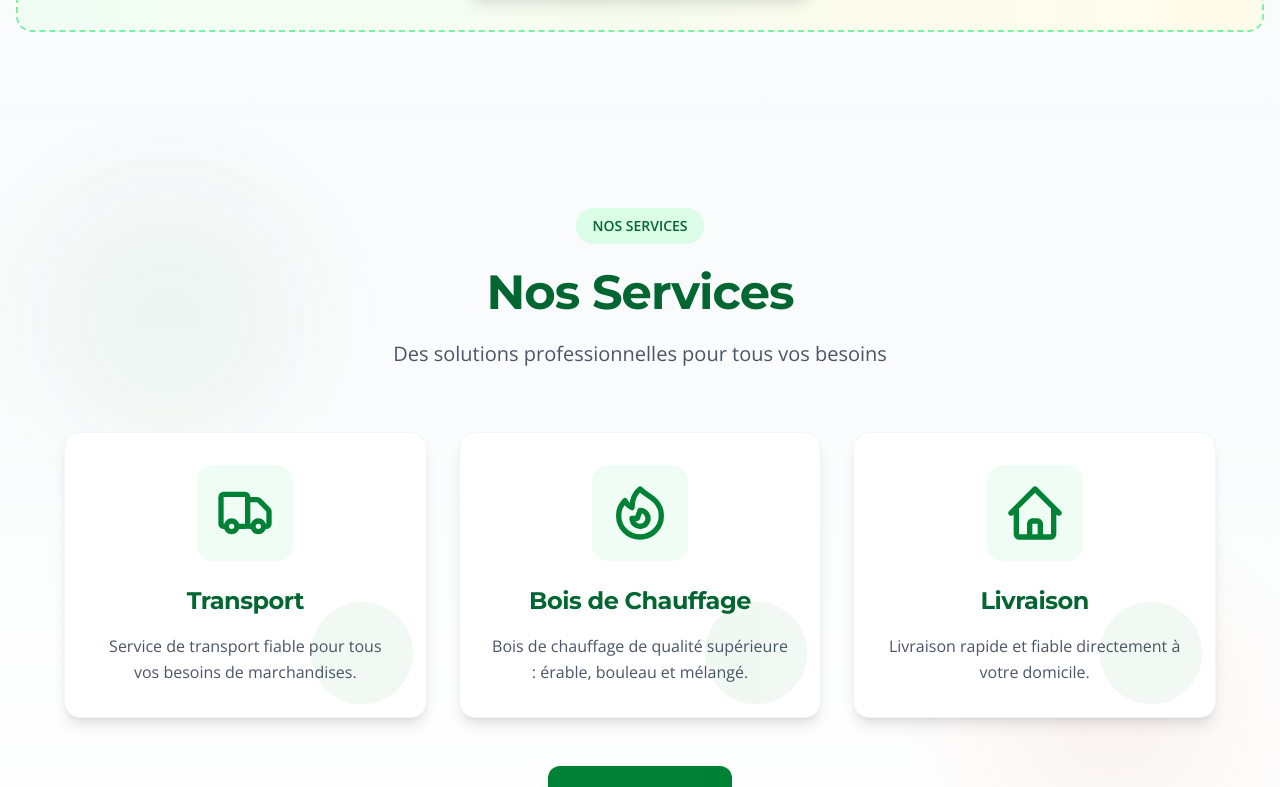
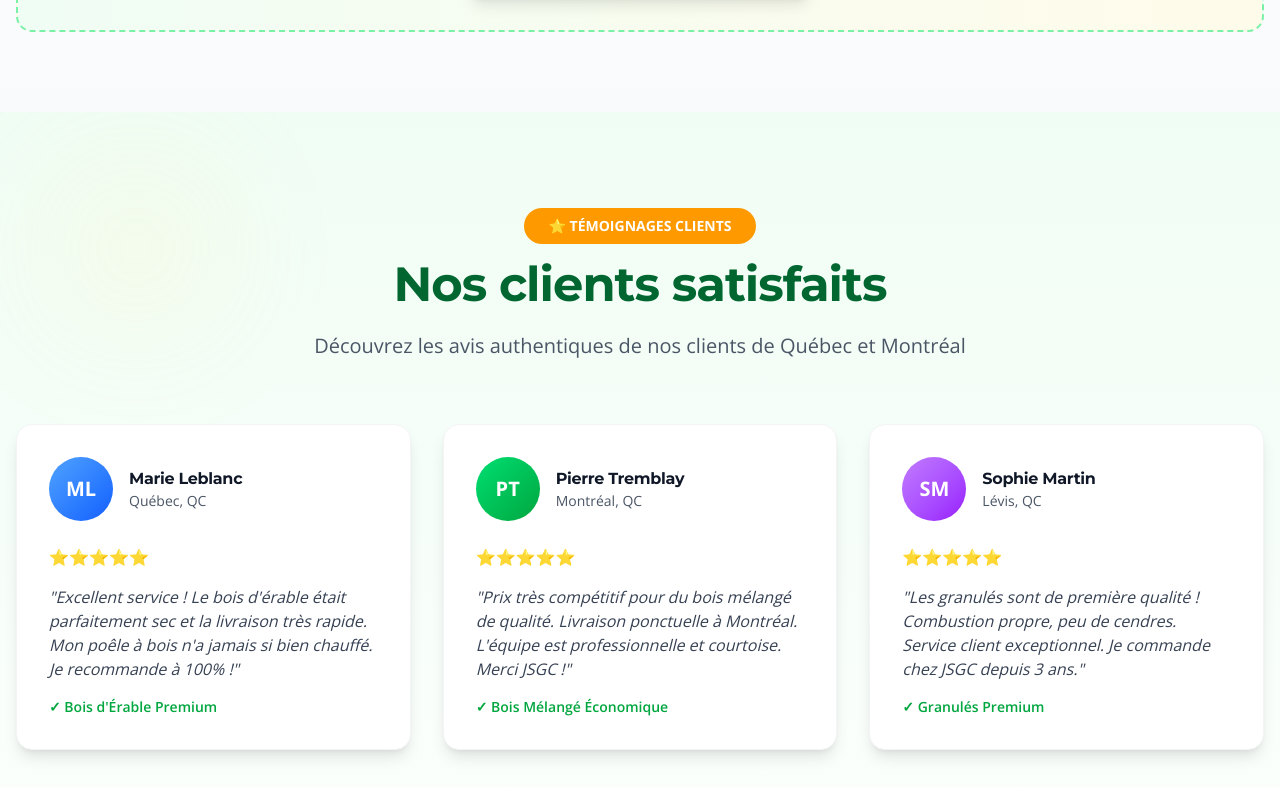
Before and after one commit to afriklabprojet/bous2, a Next.js app: page / in a window 1280 px wide. Shown: the part 1957-2744 px from the top of the page. Built offline with nearby package versions, Linux system fonts and the light colour scheme; no server answers.

Commit message:
feat: update phone number to +1 581 681 1180
- Update phone number across all pages and emails
- ContactForm placeholder
- Order page contact card
- Email templates (business and customer)
- Thank you page
- README documentation

```diff
--- a/app/api/send-order/route.ts
+++ b/app/api/send-order/route.ts
@@ -270,7 +270,7 @@ export async function POST(request: Request) {
             <div class="footer">
               <p>Transport et Bois de Chauffage JSGC</p>
               <p>1100 Route 381, Ferland-et-Boilleau (Québec) G0V 1H0</p>
-              <p>📧 contact@jsgc.store | 📞 +1 (418) 673-3851</p>
+              <p>📧 contact@jsgc.store | 📞 +1 581 681 1180</p>
             </div>
           </body>
         </html>
@@ -426,8 +426,8 @@ export async function POST(request: Request) {
                 <p style="margin: 0;">
                   ${
                     isEnglish
-                      ? '💬 <strong>Questions?</strong><br>Contact us at <a href="mailto:contact@jsgc.store">contact@jsgc.store</a> or call <a href="tel:+14186733851">+1 (418) 673-3851</a>'
-                      : '💬 <strong>Des questions?</strong><br>Contactez-nous à <a href="mailto:contact@jsgc.store">contact@jsgc.store</a> ou appelez au <a href="tel:+14186733851">+1 (418) 673-3851</a>'
+                      ? '💬 <strong>Questions?</strong><br>Contact us at <a href="mailto:contact@jsgc.store">contact@jsgc.store</a> or call <a href="tel:+15816811180">+1 581 681 1180</a>'
+                      : '💬 <strong>Des questions?</strong><br>Contactez-nous à <a href="mailto:contact@jsgc.store">contact@jsgc.store</a> ou appelez au <a href="tel:+15816811180">+1 581 681 1180</a>'
                   }
                 </p>
               </div>
--- a/app/commande/page.tsx
+++ b/app/commande/page.tsx
@@ -223,10 +223,10 @@ export default function OrderPage() {
               </p>
               <div className="space-y-4">
                 <a
-                  href="tel:+14185551234"
+                  href="tel:+15816811180"
                   className="block bg-white text-green-800 px-6 py-4 rounded-xl font-bold text-center hover:bg-green-50 transition-all shadow-lg hover:shadow-xl hover:-translate-y-1"
                 >
-                  📱 (418) 555-1234
+                  📱 +1 581 681 1180
                 </a>
                 <a
                   href="mailto:contact@jsgc.store"
--- a/app/merci/page.tsx
+++ b/app/merci/page.tsx
@@ -311,10 +311,10 @@ function ThankYouContent() {
                     ? "Pour toute question, contactez-nous au "
                     : "For any questions, contact us at "}
                   <a
-                    href="tel:+14185551234"
+                    href="tel:+15816811180"
                     className="font-bold text-green-700 hover:text-green-900"
                   >
-                    (418) 555-1234
+                    +1 581 681 1180
                   </a>
                 </span>
               </li>
--- a/app/page.tsx
+++ b/app/page.tsx
@@ -214,6 +214,139 @@ export default function Home() {
               {language === "fr"
                 ? "Découvrir tous nos produits"
                 : "Discover all our products"}
+              <svg
+                className="w-5 h-5 group-hover:translate-x-1 transition-transform"
+                fill="none"
+                stroke="currentColor"
+                viewBox="0 0 24 24"
+              >
+                <path
+                  strokeLinecap="round"
+                  strokeLinejoin="round"
+                  strokeWidth={2}
+                  d="M13 7l5 5m0 0l-5 5m5-5H6"
+                />
+              </svg>
+            </Link>
+          </div>
+        </div>
+      </section>
+
+      {/* Testimonials Section */}
+      <section className="py-24 bg-linear-to-b from-green-50 to-white relative overflow-hidden">
+        <div className="absolute inset-0 opacity-10">
+          <div className="absolute top-10 left-10 w-48 h-48 bg-amber-200 rounded-full blur-3xl"></div>
+          <div className="absolute bottom-10 right-10 w-48 h-48 bg-green-200 rounded-full blur-3xl"></div>
+        </div>
+        <div className="container mx-auto px-4 relative z-10">
+          <div className="text-center mb-16 animate-[slide-up_0.6s_ease-out]">
+            <div className="inline-block mb-4 px-6 py-2 bg-amber-500 text-white rounded-full text-sm font-bold">
+              ⭐{" "}
+              {language === "fr"
+                ? "TÉMOIGNAGES CLIENTS"
+                : "CLIENT TESTIMONIALS"}
+            </div>
+            <h2 className="text-4xl md:text-5xl font-heading font-bold mb-6 text-green-800">
+              {language === "fr"
+                ? "Nos clients satisfaits"
+                : "Our satisfied customers"}
+            </h2>
+            <p className="text-xl text-gray-600 max-w-3xl mx-auto">
+              {language === "fr"
+                ? "Découvrez les avis authentiques de nos clients de Québec et Montréal"
+                : "Discover authentic reviews from our Quebec City and Montreal customers"}
+            </p>
+          </div>
+
+          <div className="grid md:grid-cols-3 gap-8 mb-12">
+            {/* Témoignage 1 - Québec */}
+            <div className="bg-white rounded-2xl p-8 shadow-lg border border-gray-100 hover:shadow-xl transition-all duration-300">
+              <div className="flex items-center gap-4 mb-6">
+                <div className="w-16 h-16 bg-linear-to-br from-blue-400 to-blue-600 rounded-full flex items-center justify-center text-white font-bold text-xl">
+                  ML
+                </div>
+                <div>
+                  <h4 className="font-bold text-gray-900">Marie Leblanc</h4>
+                  <p className="text-gray-600 text-sm">Québec, QC</p>
+                </div>
+              </div>
+              <div className="flex text-yellow-400 mb-4">⭐⭐⭐⭐⭐</div>
+              <p className="text-gray-700 italic mb-4">
+                {language === "fr"
+                  ? "\"Excellent service ! Le bois d'érable était parfaitement sec et la livraison très rapide. Mon poêle à bois n'a jamais si bien chauffé. Je recommande à 100% !\""
+                  : '"Excellent service! The maple wood was perfectly dry and delivery was very fast. My wood stove has never heated so well. I recommend 100%!"'}
+              </p>
+              <p className="text-green-600 font-semibold text-sm">
+                {language === "fr"
+                  ? "✓ Bois d'Érable Premium"
+                  : "✓ Premium Maple Wood"}
+              </p>
+            </div>
+
+            {/* Témoignage 2 - Montréal */}
+            <div className="bg-white rounded-2xl p-8 shadow-lg border border-gray-100 hover:shadow-xl transition-all duration-300">
+              <div className="flex items-center gap-4 mb-6">
+                <div className="w-16 h-16 bg-linear-to-br from-green-400 to-green-600 rounded-full flex items-center justify-center text-white font-bold text-xl">
+                  PT
+                </div>
+                <div>
+                  <h4 className="font-bold text-gray-900">Pierre Tremblay</h4>
+                  <p className="text-gray-600 text-sm">Montréal, QC</p>
+                </div>
+              </div>
+              <div className="flex text-yellow-400 mb-4">⭐⭐⭐⭐⭐</div>
+              <p className="text-gray-700 italic mb-4">
+                {language === "fr"
+                  ? '"Prix très compétitif pour du bois mélangé de qualité. Livraison ponctuelle à Montréal. L\'équipe est professionnelle et courtoise. Merci JSGC !"'
+                  : '"Very competitive price for quality mixed wood. On-time delivery in Montreal. The team is professional and courteous. Thank you JSGC!"'}
+              </p>
+              <p className="text-green-600 font-semibold text-sm">
+                {language === "fr"
+                  ? "✓ Bois Mélangé Économique"
+                  : "✓ Economy Mixed Wood"}
+              </p>
+            </div>
+
+            {/* Témoignage 3 - Québec */}
+            <div className="bg-white rounded-2xl p-8 shadow-lg border border-gray-100 hover:shadow-xl transition-all duration-300">
+              <div className="flex items-center gap-4 mb-6">
+                <div className="w-16 h-16 bg-linear-to-br from-purple-400 to-purple-600 rounded-full flex items-center justify-center text-white font-bold text-xl">
+                  SM
+                </div>
+                <div>
+                  <h4 className="font-bold text-gray-900">Sophie Martin</h4>
+                  <p className="text-gray-600 text-sm">Lévis, QC</p>
+                </div>
+              </div>
+              <div className="flex text-yellow-400 mb-4">⭐⭐⭐⭐⭐</div>
+              <p className="text-gray-700 italic mb-4">
+                {language === "fr"
+                  ? '"Les granulés sont de première qualité ! Combustion propre, peu de cendres. Service client exceptionnel. Je commande chez JSGC depuis 3 ans."'
+                  : '"The pellets are top quality! Clean burning, little ash. Exceptional customer service. I\'ve been ordering from JSGC for 3 years."'}
+              </p>
+              <p className="text-green-600 font-semibold text-sm">
+                {language === "fr" ? "✓ Granulés Premium" : "✓ Premium Pellets"}
+              </p>
+            </div>
+          </div>
+
+          {/* CTA Témoignages */}
+          <div className="text-center bg-linear-to-r from-green-50 to-amber-50 rounded-2xl p-8 border border-green-200">
+            <h3 className="text-2xl font-bold text-green-800 mb-4">
+              {language === "fr"
+                ? "Rejoignez nos clients satisfaits !"
+                : "Join our satisfied customers!"}
+            </h3>
+            <p className="text-gray-700 mb-6">
+              {language === "fr"
+                ? "Commandez dès aujourd'hui et découvrez pourquoi nos clients nous font confiance"
+                : "Order today and discover why our customers trust us"}
+            </p>
+            <Link
+              href="/commande"
+              className="inline-flex items-center gap-2 bg-green-700 hover:bg-green-800 text-white px-8 py-4 rounded-xl font-bold text-lg transition-all hover:scale-105 shadow-lg"
+            >
+              {language === "fr" ? "🛒 Commander maintenant" : "🛒 Order now"}
               <svg
                 className="w-5 h-5 group-hover:translate-x-1 transition-transform"
                 fill="none"
--- a/components/ContactForm.tsx
+++ b/components/ContactForm.tsx
@@ -272,7 +272,7 @@ ${
                 id="phone"
                 name="phone"
                 required
-                placeholder="(418) 555-0123"
+                placeholder="+1 581 681 1180"
                 value={formData.phone}
                 onChange={handleChange}
                 className="w-full px-4 py-3 border border-gray-300 rounded-lg focus:ring-2 focus:ring-green-700 focus:border-transparent"
```
Also changed, not shown: 1 other file (tests, documents, lock files or other folders).
